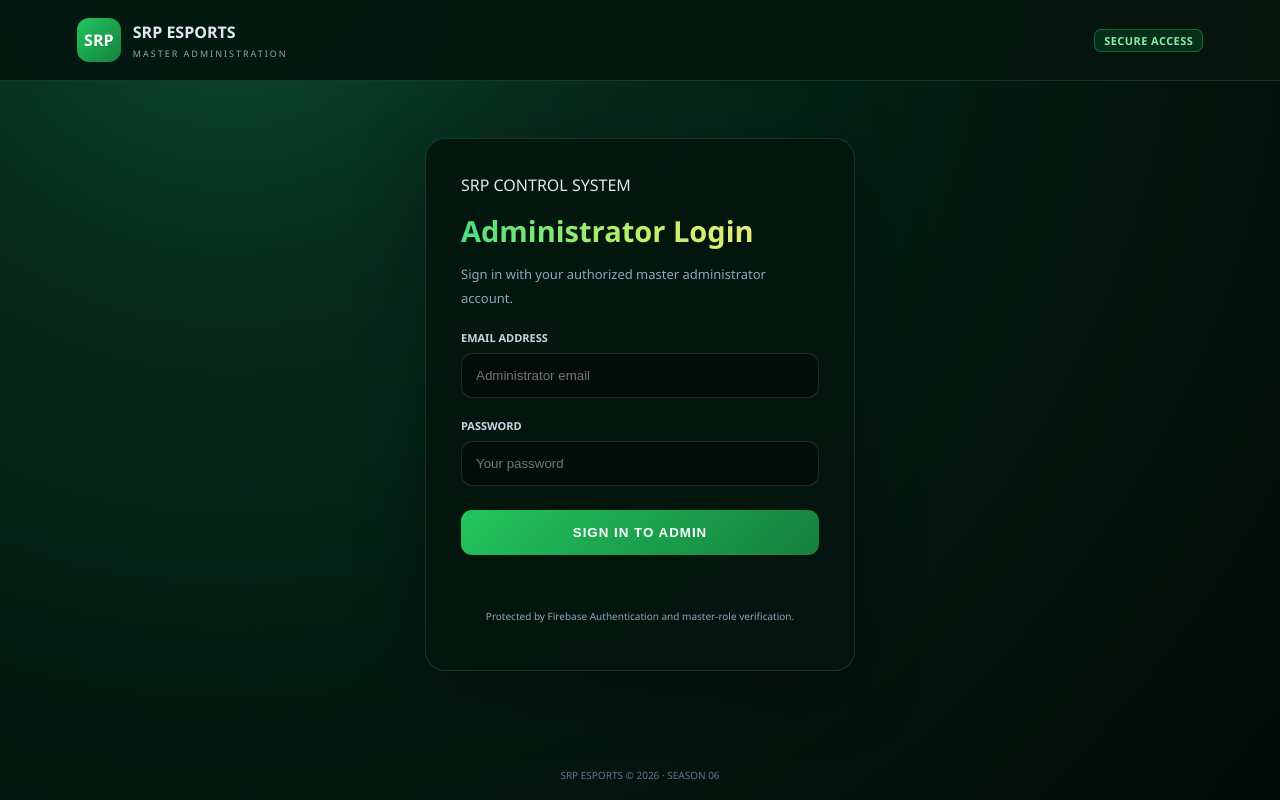
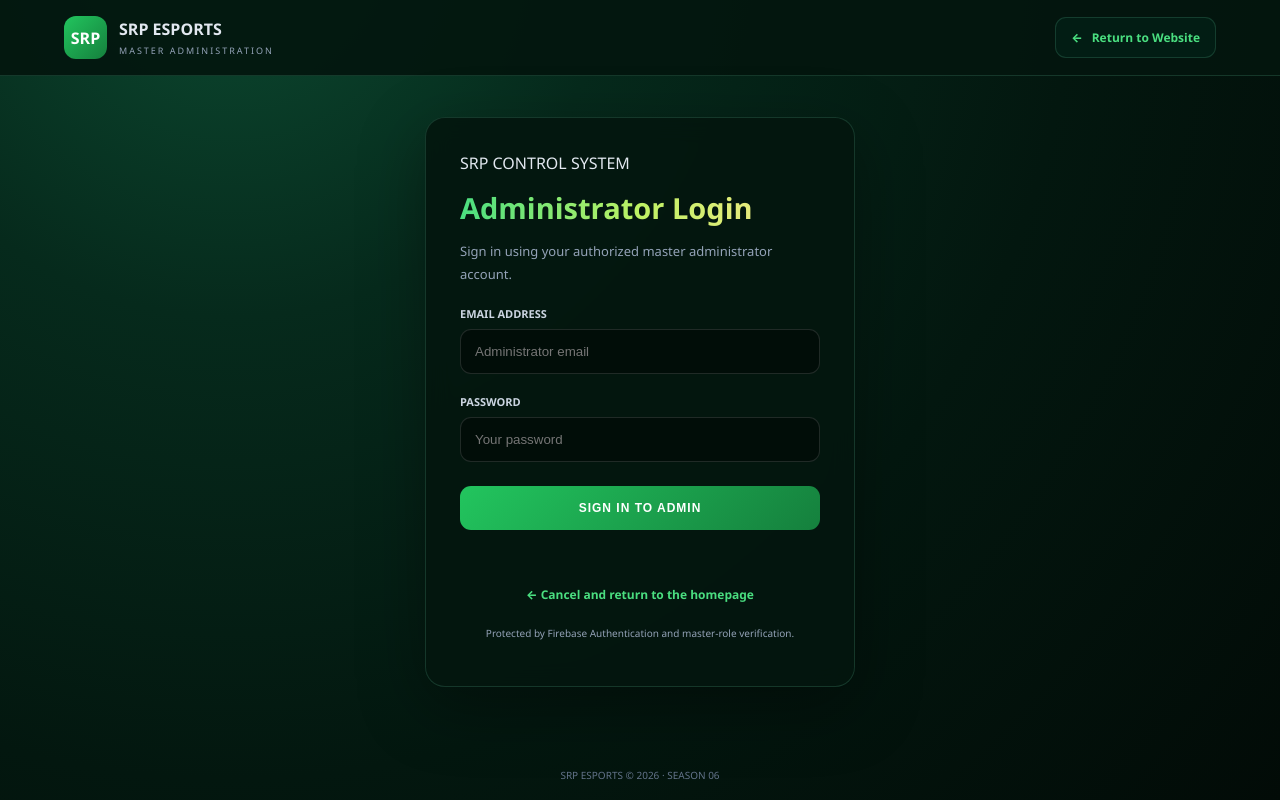
Before and after one commit to Safegamer/srpesports, a plain HTML site: page admin.html in a window 1280 px wide. Drawn offline with Linux system fonts and the light colour scheme; no server answers.

Commit message:
Update admin.html

```diff
--- a/admin.html
+++ b/admin.html
@@ -23,10 +23,12 @@
     }
 
     .header {
-      padding: 18px 6%;
+      padding: 16px 5%;
       display: flex;
+      justify-content: space-between;
       align-items: center;
-      justify-content: space-between;
+      flex-wrap: wrap;
+      gap: 14px;
       background: var(--theme-surface);
       border-bottom: 1px solid var(--theme-card-border);
     }
@@ -38,14 +40,14 @@
     }
 
     .logo {
-      width: 44px;
-      height: 44px;
+      width: 43px;
+      height: 43px;
       display: grid;
       place-items: center;
       border-radius: 12px;
       background: var(--theme-btn-gradient);
+      color: white;
       font-weight: 900;
-      color: white;
     }
 
     .brand small {
@@ -56,17 +58,38 @@
       letter-spacing: 2px;
     }
 
+    .back-link {
+      display: inline-flex;
+      align-items: center;
+      gap: 9px;
+      padding: 11px 15px;
+      border: 1px solid var(--theme-card-border);
+      border-radius: 11px;
+      color: var(--theme-accent-text);
+      background: var(--theme-card-bg);
+      text-decoration: none;
+      font-size: 12px;
+      font-weight: 800;
+      transition: .2s ease;
+    }
+
+    .back-link:hover {
+      border-color: var(--theme-accent);
+      background: var(--theme-nav-active);
+      transform: translateY(-2px);
+    }
+
     main {
       flex: 1;
       display: grid;
       place-items: center;
-      padding: 24px;
+      padding: 30px 18px;
     }
 
     .login-card {
       width: 100%;
       max-width: 430px;
-      padding: 35px;
+      padding: 34px;
       border: 1px solid var(--theme-card-border);
       border-radius: 20px;
       background: var(--theme-surface);
@@ -74,7 +97,7 @@
     }
 
     .login-card h1 {
-      margin: 15px 0 10px;
+      margin: 14px 0 10px;
       font-size: 29px;
       font-weight: 900;
     }
@@ -88,8 +111,8 @@
     label {
       display: block;
       margin: 20px 0 8px;
+      color: #cbd5e1;
       font-size: 11px;
-      color: #cbd5e1;
       font-weight: 800;
       text-transform: uppercase;
     }
@@ -109,7 +132,7 @@
       box-shadow: 0 0 14px var(--theme-accent-glow);
     }
 
-    button {
+    .login-button {
       width: 100%;
       padding: 15px;
       margin-top: 24px;
@@ -117,12 +140,13 @@
       border-radius: 11px;
       background: var(--theme-btn-gradient);
       color: white;
+      font-size: 12px;
       font-weight: 900;
       letter-spacing: 1px;
       cursor: pointer;
     }
 
-    button:disabled {
+    .login-button:disabled {
       opacity: .6;
       cursor: wait;
     }
@@ -148,11 +172,29 @@
       to { transform: rotate(360deg); }
     }
 
+    .bottom-link {
+      display: inline-block;
+      margin-top: 22px;
+      color: var(--theme-accent-text);
+      font-size: 12px;
+      font-weight: 800;
+      text-decoration: none;
+    }
+
+    .bottom-link:hover {
+      text-decoration: underline;
+    }
+
     footer {
       padding: 18px;
-      text-align: center;
       color: #64748b;
       font-size: 10px;
+      text-align: center;
+    }
+
+    @media(max-width:480px) {
+      .login-card { padding: 25px 21px; }
+      .header { padding: 14px 17px; }
     }
   </style>
 </head>
@@ -160,6 +202,7 @@
 <body data-theme="save-trees">
 
   <header class="header">
+
     <div class="brand">
       <div class="logo">SRP</div>
       <div>
@@ -167,7 +210,13 @@
         <small>MASTER ADMINISTRATION</small>
       </div>
     </div>
-    <span class="cs-pill">SECURE ACCESS</span>
+
+    <!-- ALWAYS AVAILABLE: RETURN TO PUBLIC WEBSITE -->
+    <a href="index.html" class="back-link">
+      <span>←</span>
+      Return to Website
+    </a>
+
   </header>
 
   <main>
@@ -176,7 +225,7 @@
       <div class="loader"></div>
       <h2 style="text-align:center">Verifying Access</h2>
       <p class="muted" style="text-align:center">
-        Checking your master administrator credentials...
+        Checking administrator credentials...
       </p>
     </section>
 
@@ -187,7 +236,7 @@
       <h1 class="brand-text">Administrator Login</h1>
 
       <p class="muted">
-        Sign in with your authorized master administrator account.
+        Sign in using your authorized master administrator account.
       </p>
 
       <form id="loginForm">
@@ -210,7 +259,7 @@
           required
         >
 
-        <button id="loginButton" type="submit">
+        <button class="login-button" id="loginButton" type="submit">
           SIGN IN TO ADMIN
         </button>
 
@@ -218,7 +267,13 @@
 
       </form>
 
-      <p class="muted" style="margin-top:18px;text-align:center;font-size:10px">
+      <div style="text-align:center">
+        <a href="index.html" class="bottom-link">
+          ← Cancel and return to the homepage
+        </a>
+      </div>
+
+      <p class="muted" style="margin-top:20px;text-align:center;font-size:10px">
         Protected by Firebase Authentication and master-role verification.
       </p>
 
@@ -226,7 +281,9 @@
 
   </main>
 
-  <footer>SRP ESPORTS © 2026 · SEASON 06</footer>
+  <footer>
+    SRP ESPORTS © 2026 · SEASON 06
+  </footer>
 
   <script>
     const loginView = document.getElementById("login");
@@ -234,18 +291,24 @@
     const message = document.getElementById("message");
     const loginButton = document.getElementById("loginButton");
 
-    let checkingUser = false;
+    let authCheckRunning = false;
 
-    async function checkExistingSession(user) {
-      if (checkingUser) return;
+    function showLogin() {
+      checkingView.hidden = true;
+      loginView.hidden = false;
+    }
+
+    auth.onAuthStateChanged(async (user) => {
 
       if (!user) {
-        loginView.hidden = false;
-        checkingView.hidden = true;
+        authCheckRunning = false;
+        showLogin();
         return;
       }
 
-      checkingUser = true;
+      if (authCheckRunning) return;
+
+      authCheckRunning = true;
       loginView.hidden = true;
       checkingView.hidden = false;
 
@@ -258,20 +321,22 @@
         }
 
         await auth.signOut();
-        message.textContent = "This account is not authorized as master.";
+
+        message.textContent =
+          "This account does not have master administrator access.";
+
       } catch (error) {
         console.error(error);
-        message.textContent = "Unable to verify your administrator session.";
+        message.textContent =
+          "Unable to verify your administrator session.";
       }
 
-      checkingUser = false;
-      checkingView.hidden = true;
-      loginView.hidden = false;
-    }
-
-    auth.onAuthStateChanged(checkExistingSession);
+      authCheckRunning = false;
+      showLogin();
+    });
 
     document.getElementById("loginForm").addEventListener("submit", async (event) => {
+
       event.preventDefault();
 
       message.textContent = "";
@@ -292,6 +357,7 @@
         loginButton.disabled = false;
         loginButton.textContent = "SIGN IN TO ADMIN";
       }
+
     });
   </script>
 
```
